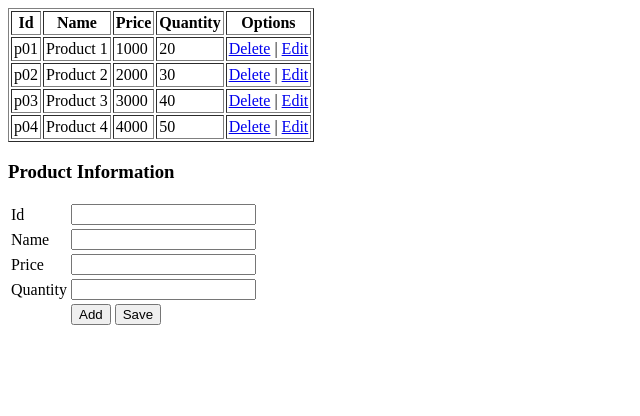
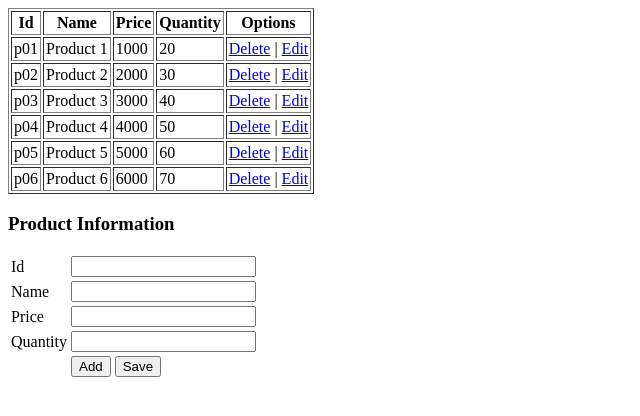
Before and after one commit to acmtps/angularcrud, a plain HTML site: page index.html in a window 1280 px wide. Shown: the whole page, without its empty margins (0-640 px from the left). Drawn offline with nearby package versions, Linux system fonts and the light colour scheme.

Commit message:
New data in product list

```diff
--- a/index.html
+++ b/index.html
@@ -63,6 +63,9 @@
             {id:'p02', name:'Product 2', price:2000, quantity:30},
             {id:'p03', name:'Product 3', price:3000, quantity:40},
             {id:'p04', name:'Product 4', price:4000, quantity:50},
+            {id:'p05', name:'Product 5', price:5000, quantity:60},
+            {id:'p06', name:'Product 6', price:6000, quantity:70},
+
 
         ];
 
```
